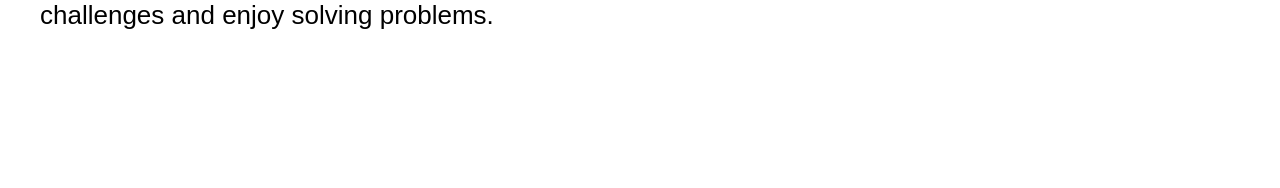
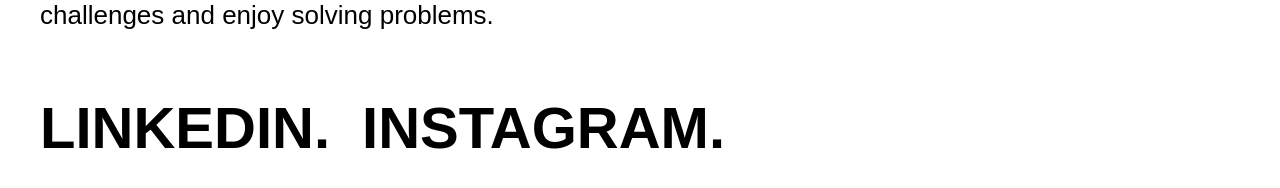
Before and after one commit to rihahart/Riha-Hart-Site, a Next.js app: page /menu in a window 1280 px wide. Shown: the part 288-476 px from the top of the page. Built offline with nearby package versions, Linux system fonts and the light colour scheme; a web font is replaced by a local one.

Commit message:
Add Instagram button beside LinkedIn button with updated spacing

```diff
--- a/src/app/menu/page.js
+++ b/src/app/menu/page.js
@@ -75,6 +75,24 @@
               <p className="text-black text-[20px] leading-[42px] menu-text">
                 I'm a design and tech lead at <a href="https://www.everestfcu.org/" target="_blank" rel="noopener noreferrer">EVEREST FEDERAL CREDIT UNION BANK</a>. I am a co-founder and creative director at <a href="https://jhmuralproject.com" target="_blank" rel="noopener noreferrer">JH MURAL PROJECT</a>. I love challenges and enjoy solving problems.
               </p>
+              <div className="flex flex-row gap-[var(--spacing-xl)] py-[var(--spacing-xl)] self-start">
+                <a
+                  href="https://linkedin.com/in/rihahart"
+                  target="_blank"
+                  rel="noopener noreferrer"
+                  className="cursor-pointer text-black hover:opacity-70 transition-opacity exit-button-mobile"
+                >
+                  LINKEDIN<span className="exit-period">.</span>
+                </a>
+                <a
+                  href="https://www.instagram.com/riha.hart"
+                  target="_blank"
+                  rel="noopener noreferrer"
+                  className="cursor-pointer text-black hover:opacity-70 transition-opacity exit-button-mobile"
+                >
+                  INSTAGRAM<span className="exit-period">.</span>
+                </a>
+              </div>
             </div>
           </div>
         </div>
@@ -118,6 +136,24 @@
               <p className="text-black text-[24px] leading-[52px] menu-text">
                 I'm a design and tech lead at <a href="https://www.everestfcu.org/" target="_blank" rel="noopener noreferrer">EVEREST FEDERAL CREDIT UNION BANK</a>. I am a co-founder and creative director at <a href="https://jhmuralproject.com" target="_blank" rel="noopener noreferrer">JH MURAL PROJECT</a>. I love challenges and enjoy solving problems.
               </p>
+              <div className="flex flex-row gap-[var(--spacing-2xl)] py-[var(--spacing-2xl)] self-start">
+                <a
+                  href="https://linkedin.com/in/rihahart"
+                  target="_blank"
+                  rel="noopener noreferrer"
+                  className="cursor-pointer text-black hover:opacity-70 transition-opacity exit-button-tablet"
+                >
+                  LINKEDIN<span className="exit-period">.</span>
+                </a>
+                <a
+                  href="https://www.instagram.com/riha.hart"
+                  target="_blank"
+                  rel="noopener noreferrer"
+                  className="cursor-pointer text-black hover:opacity-70 transition-opacity exit-button-tablet"
+                >
+                  INSTAGRAM<span className="exit-period">.</span>
+                </a>
+              </div>
             </div>
           </div>
         </div>
@@ -161,6 +197,24 @@
               <p className="text-black text-[26px] leading-[62px] menu-text">
                 I'm a design and tech lead at <a href="https://www.everestfcu.org/" target="_blank" rel="noopener noreferrer">EVEREST FEDERAL CREDIT UNION BANK</a>. I am a co-founder and creative director at <a href="https://jhmuralproject.com" target="_blank" rel="noopener noreferrer">JH MURAL PROJECT</a>. I love challenges and enjoy solving problems.
               </p>
+              <div className="flex flex-row gap-[var(--spacing-2xl)] py-[var(--spacing-2xl)] self-start">
+                <a
+                  href="https://linkedin.com/in/rihahart"
+                  target="_blank"
+                  rel="noopener noreferrer"
+                  className="cursor-pointer text-black hover:opacity-70 transition-opacity exit-button-desktop"
+                >
+                  LINKEDIN<span className="exit-period">.</span>
+                </a>
+                <a
+                  href="https://www.instagram.com/riha.hart"
+                  target="_blank"
+                  rel="noopener noreferrer"
+                  className="cursor-pointer text-black hover:opacity-70 transition-opacity exit-button-desktop"
+                >
+                  INSTAGRAM<span className="exit-period">.</span>
+                </a>
+              </div>
             </div>
           </div>
         </div>
@@ -203,6 +257,24 @@
             <p className="text-black text-[28px] leading-[72px] menu-text">
               I'm a design and tech lead at <a href="https://www.everestfcu.org/" target="_blank" rel="noopener noreferrer">EVEREST FEDERAL CREDIT UNION BANK</a>. I am a co-founder and creative director at <a href="https://jhmuralproject.com" target="_blank" rel="noopener noreferrer">JH MURAL PROJECT</a>. I love challenges and enjoy solving problems.
             </p>
+            <div className="flex flex-row gap-[var(--spacing-4xl)] py-[var(--spacing-2xl)] self-start">
+              <a
+                href="https://linkedin.com/in/rihahart"
+                target="_blank"
+                rel="noopener noreferrer"
+                className="cursor-pointer text-black hover:opacity-70 transition-opacity exit-button-large"
+              >
+                LINKEDIN<span className="exit-period">.</span>
+              </a>
+              <a
+                href="https://www.instagram.com/riha.hart"
+                target="_blank"
+                rel="noopener noreferrer"
+                className="cursor-pointer text-black hover:opacity-70 transition-opacity exit-button-large"
+              >
+                INSTAGRAM<span className="exit-period">.</span>
+              </a>
+            </div>
           </div>
         </div>
       </div>
```
